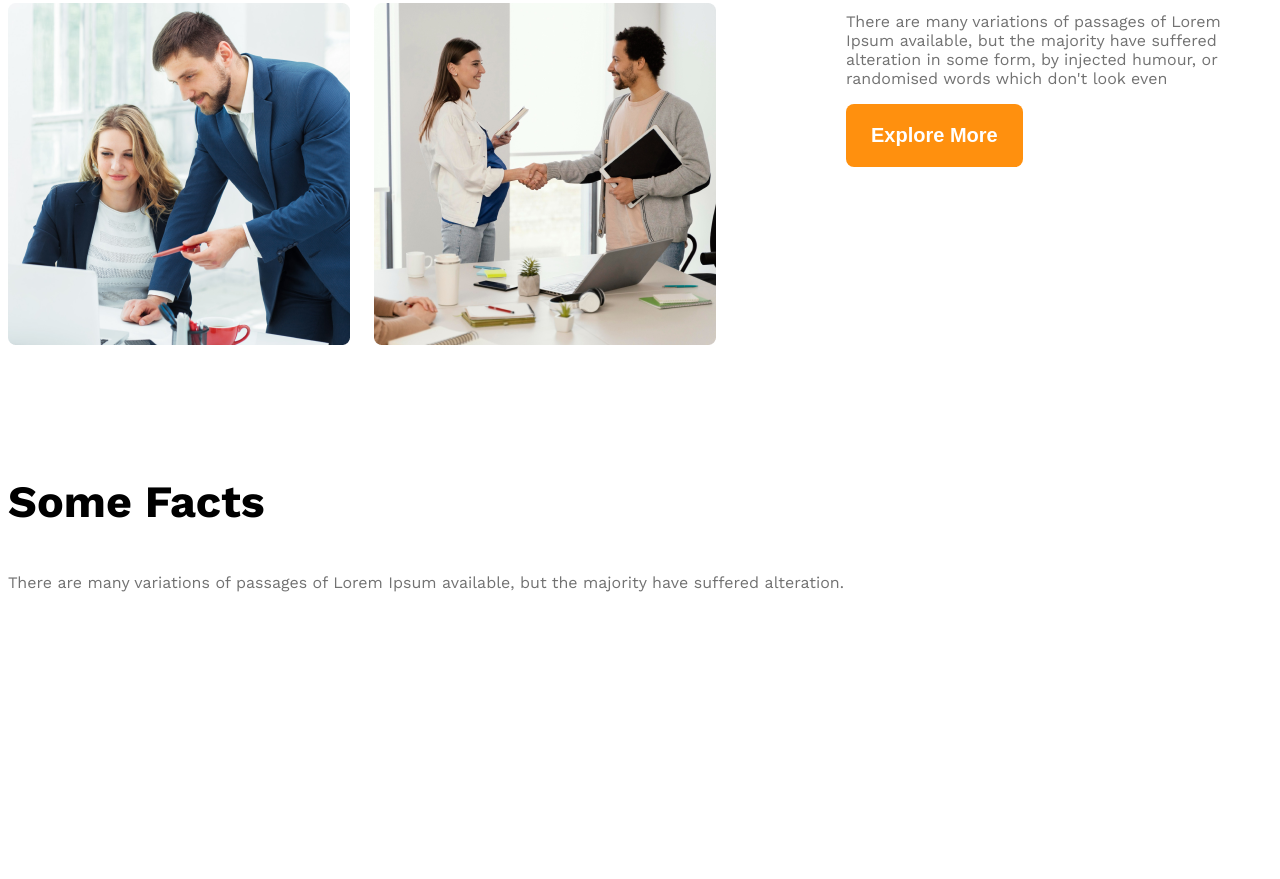
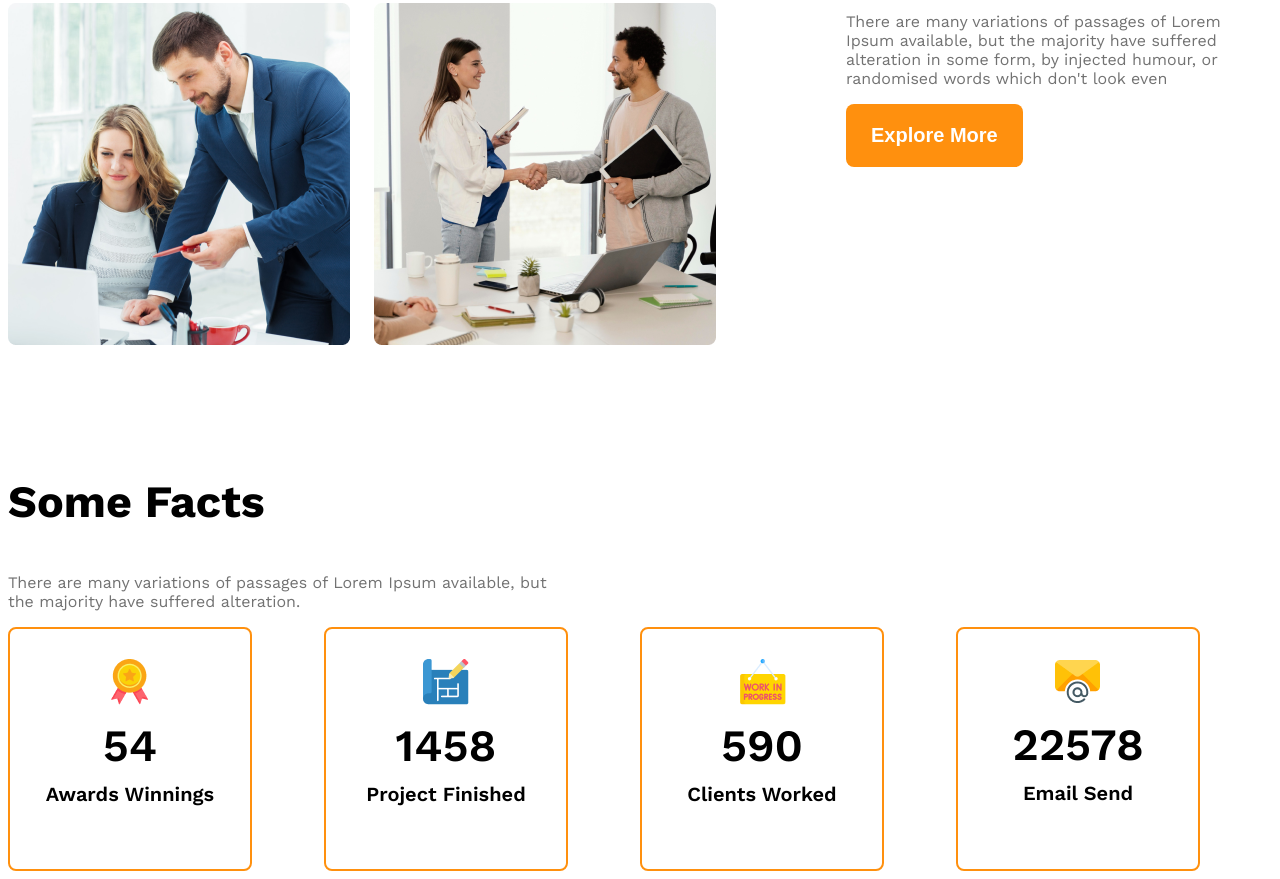
Before and after one commit to masumahmedon/g3-archatects-website, a plain HTML site: page index.html in a window 1280 px wide. Shown: the part 1687-2566 px from the top of the page. Before the commit the page ends 2460 px from the top, so only its background shows below. Drawn offline with nearby package versions, Linux system fonts and the light colour scheme.

Commit message:
facts section done

```diff
--- a/css/style.css
+++ b/css/style.css
@@ -115,7 +115,40 @@ main{
   font-weight: 500;
 }
 /* feature section end */
+/* Some Facts style start */
+.facts-container{
+  display: grid;
+  grid-template-columns: repeat(4, 1fr);
+}
+.fact-description{
+  max-width: 540px;
+}
+.facts-card{
+  border: 2px solid #FF900E;
+  width: 240px;
+  height: 240px;
+  border-radius: 8px;
+  text-align: center;
+  align-items: center;
+  justify-content: center;
+}
+.fact-number{
+  font-size: 2.8rem;
+  font-weight: 600;
+  margin-top: 10px;
+  margin-bottom: 5px;
+}
+.fact-name{
+  font-size: 1.25rem;
+  font-weight: 600;
+  margin-top: 10px;
+}
+/* Some Facts style end */
 /* main section end */
+
+
+
+
 /* responsive media query start */
 /* mobile devices */
 @media screen and (max-width:576px) {
@@ -127,9 +160,13 @@ main{
           .brand{
             font-size:2rem;
           }
-        .feature-img{
+        .feature-img,.facts-container{
           display: grid;
           grid-template-columns: repeat(1,1fr);
+        }
+        .facts-container{
+          justify-items: center;
+          gap: 24px;
         }
         .feature-content{
           margin-left: 20px;
--- a/index.html
+++ b/index.html
@@ -56,30 +56,38 @@
          <!-- Some Facts -->
           <section class="some-fact">
             <h3 class="section-title">Some Facts</h3>
-            <p class="gray">There are many variations of passages of Lorem Ipsum available,
+            <p class="gray fact-description">There are many variations of passages of Lorem Ipsum available,
                 but the majority have suffered alteration.</p>
 
                 <div class="facts-container">
                     <!-- .facts*4>img.fact-icon+h4.fact-number+h5.fact-name -->
-                    <div class="facts">
-                        <img src="" alt="" class="fact-icon">
-                        <h4 class="fact-number"></h4>
-                        <h5 class="fact-name"></h5>
+                    <div class="facts-card display-flex">
+                        <div>
+                        <img src="images/icons/ribon.png" alt="" class="fact-icon">
+                        <h4 class="fact-number">54</h4>
+                        <h5 class="fact-name">Awards Winnings</h5>
+                        </div>
                     </div>
-                    <div class="facts">
-                        <img src="" alt="" class="fact-icon">
-                        <h4 class="fact-number"></h4>
-                        <h5 class="fact-name"></h5>
+                    <div class="facts-card display-flex">
+                        <div>
+                        <img src="images/icons/projects.png" alt="" class="fact-icon">
+                        <h4 class="fact-number">1458</h4>
+                        <h5 class="fact-name">Project Finished</h5>
+                        </div>
                     </div>
-                    <div class="facts">
-                        <img src="" alt="" class="fact-icon">
-                        <h4 class="fact-number"></h4>
-                        <h5 class="fact-name"></h5>
+                    <div class="facts-card display-flex">
+                        <div>
+                        <img src="images/icons/customers.png" alt="" class="fact-icon">
+                        <h4 class="fact-number">590</h4>
+                        <h5 class="fact-name">Clients Worked</h5>
+                        </div>
                     </div>
-                    <div class="facts">
-                        <img src="" alt="" class="fact-icon">
-                        <h4 class="fact-number"></h4>
-                        <h5 class="fact-name"></h5>
+                    <div class="facts-card display-flex">
+                        <div>
+                        <img src="images/icons/email.png" alt="" class="fact-icon">
+                        <h4 class="fact-number">22578</h4>
+                        <h5 class="fact-name">Email Send</h5>
+                        </div>
                     </div>
                 </div>
 
```
